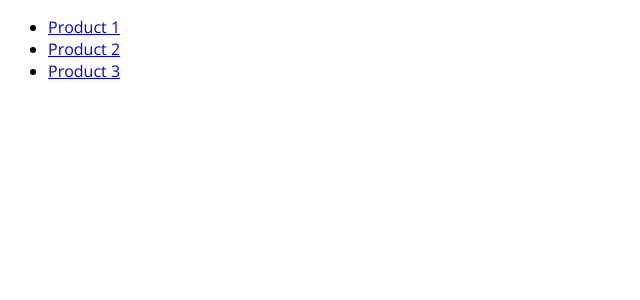
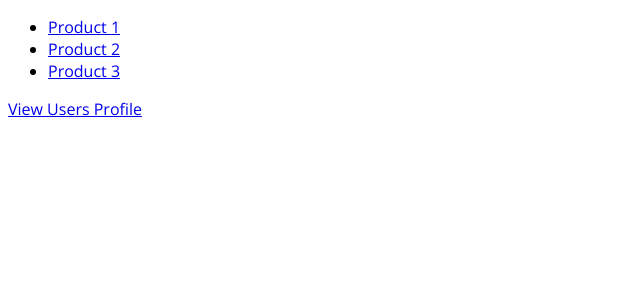
Before and after one commit to Angstromico/Next-Pre-Rendering-Data-Fetching, a Next.js app in the folder starting-project/: page / in a window 1280 px wide. Shown: the top 300 px of the page, without its empty margins (0-640 px from the left). Built offline with nearby package versions, Linux system fonts and the light colour scheme.

Commit message:
feat: user profiles link in home page

```diff
--- a/starting-project/pages/index.tsx
+++ b/starting-project/pages/index.tsx
@@ -26,12 +26,15 @@ export default function Home({
   products = [],
 }: InferGetStaticPropsType<typeof getStaticProps>) {
   return (
-    <ul>
+    <main>
+      <ul>
       {products.map((product) => (
         <li key={product.id}>
           <Link href={`/${product.id}`}>{product.title}</Link>
         </li>
       ))}
     </ul>
+    <p><Link href="/user-profile">View Users Profile</Link></p>
+    </main>
   )
 }
```
Also changed, not shown: starting-project/next-env.d.ts.
